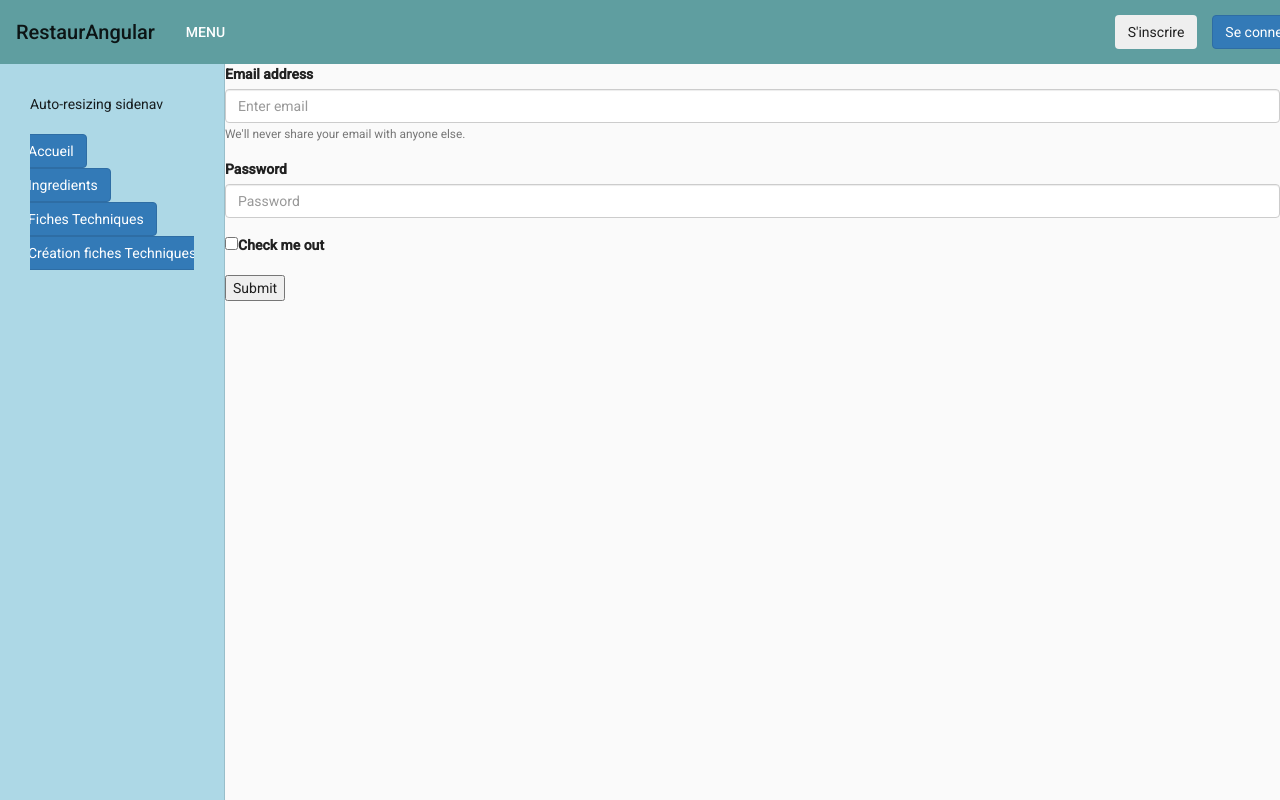
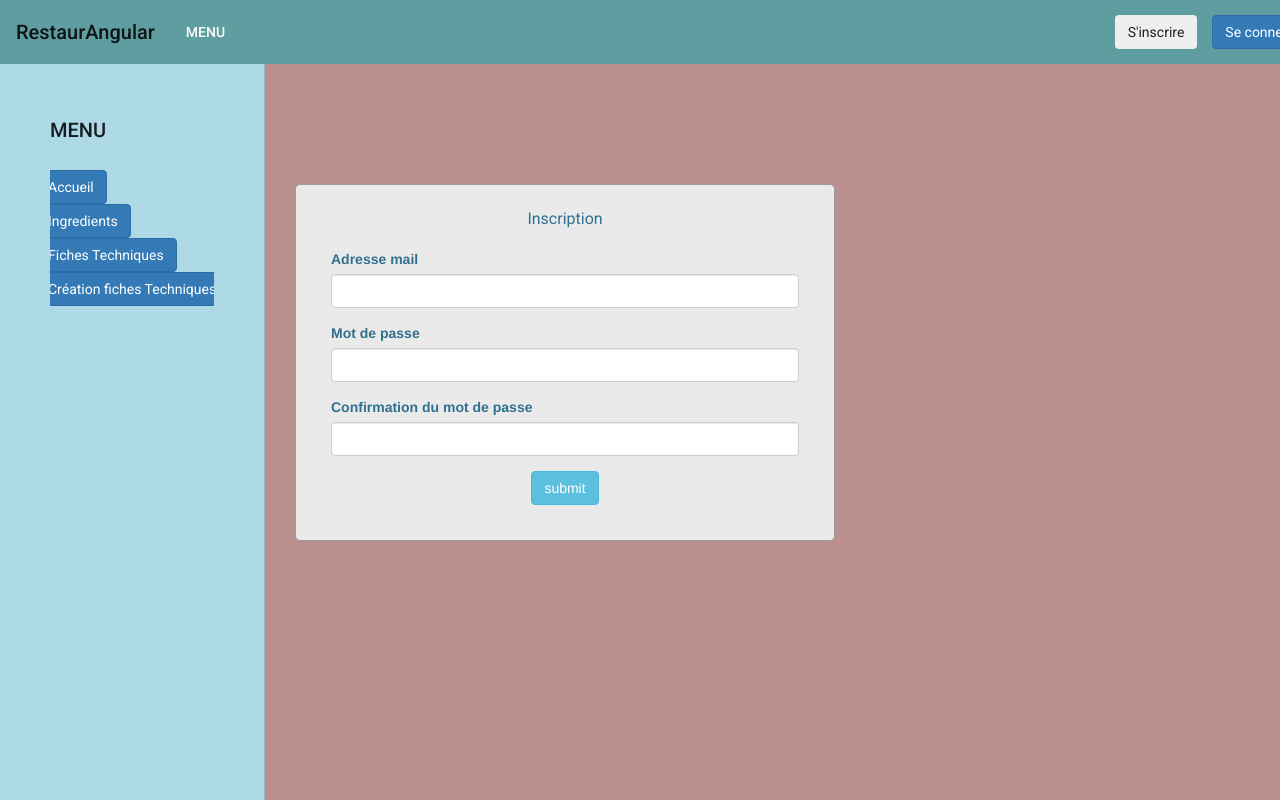
Before and after one commit to QuentinDesbrousses/RestaurantApp, an Angular app in the folder frontend/: page /inscription in a window 1280 px wide. Both pictures are taken after a click on the button "MENU". Shown: the top 800 px of the page. Built offline with nearby package versions, Linux system fonts and the light colour scheme.

Commit message:
update login and register forms

```diff
--- a/frontend/src/app/components/navbar/navbar.component.css
+++ b/frontend/src/app/components/navbar/navbar.component.css
@@ -20,7 +20,9 @@
     margin-right: 10%;
 }
 
-
+.navbar-content {
+    margin: auto;
+}
 
 
 .sidenav-container {
@@ -38,5 +40,5 @@
 
 .sidenav {
     background-color: lightblue;
-    padding: 30px;
+    padding: 50px;
 }
--- a/frontend/src/app/components/navbar/navbar.component.html
+++ b/frontend/src/app/components/navbar/navbar.component.html
@@ -11,8 +11,8 @@
 
     <!-- SideNavBar -->
     <mat-drawer #drawer class="sidenav" mode="side">
-        <p>Auto-resizing sidenav</p>
-        <mat-nav-list>
+        <h2>MENU</h2>
+        <mat-nav-list class="navbar-content">
             <div class="row align-items-start">
                 <div class="col"><button class="home-btn btn btn-primary m-3" routerLink="/accueil">Accueil</button></div>
                 <div class="col"><button class="ingr-btn btn btn-primary m-3" routerLink="/gestionIngredient">Ingredients</button></div>
--- a/frontend/src/app/pages/connexion/connexion.component.css
+++ b/frontend/src/app/pages/connexion/connexion.component.css
@@ -6,14 +6,14 @@ body {
   }
   #login .container #login-row #login-column #login-box {
     margin-top: 120px;
+    margin-left: auto;
+    margin-right: auto;
     max-width: 600px;
-    height: 320px;
+    height: auto;
     border: 1px solid #9C9C9C;
+      border-radius: 5px;
     background-color: #EAEAEA;
   }
   #login .container #login-row #login-column #login-box #login-form {
     padding: 20px;
   }
-  #login .container #login-row #login-column #login-box #login-form #register-link {
-    margin-top: -85px;
-  }
--- a/frontend/src/app/pages/connexion/connexion.component.html
+++ b/frontend/src/app/pages/connexion/connexion.component.html
@@ -1,31 +1,23 @@
-
-<script src="//maxcdn.bootstrapcdn.com/bootstrap/4.1.1/js/bootstrap.min.js"></script>
-<script src="//cdnjs.cloudflare.com/ajax/libs/jquery/3.2.1/jquery.min.js"></script>
-<!------ Include the above in your HEAD tag ---------->
 
 <body>
     <div id="login">
-        <h3 class="text-center text-white pt-5">Login form</h3>
         <div class="container">
-            <div id="login-row" class="row justify-content-center align-items-center">
+            <div id="login-row" class="">
                 <div id="login-column" class="col-md-6">
                     <div id="login-box" class="col-md-12">
                         <form id="login-form" class="form" action="" method="post">
-                            <h3 class="text-center text-info">Login</h3>
+                            <h3 class="text-center text-info">Connexion</h3>
                             <div class="form-group">
-                                <label for="username" class="text-info">Username:</label><br>
+                                <label for="username" class="text-info">Adresse mail</label><br>
                                 <input type="text" name="username" id="username" class="form-control">
                             </div>
                             <div class="form-group">
-                                <label for="password" class="text-info">Password:</label><br>
+                                <label for="password" class="text-info">Mot de passe</label><br>
                                 <input type="text" name="password" id="password" class="form-control">
                             </div>
-                            <div class="form-group">
-                                <label for="remember-me" class="text-info"><span>Remember me</span> <span><input id="remember-me" name="remember-me" type="checkbox"></span></label><br>
+                            <div class="form-group text-center">
+                                <label for="remember-me" class="text-info"><span>Se souvenir de moi</span> <span><input id="remember-me" name="remember-me" type="checkbox"></span></label><br>
                                 <input type="submit" name="submit" class="btn btn-info btn-md" value="submit">
-                            </div>
-                            <div id="register-link" class="text-right">
-                                <a href="#" class="text-info">Register here</a>
                             </div>
                         </form>
                     </div>
--- a/frontend/src/app/pages/inscription/inscription.component.css
+++ b/frontend/src/app/pages/inscription/inscription.component.css
@@ -0,0 +1,19 @@
+body {
+    margin: 0;
+    padding: 0;
+    background-color: rosybrown;
+    height: 100vh;
+}
+#register .container #register-row #register-column #register-box {
+    margin-top: 120px;
+    margin-left: auto;
+    margin-right: auto;
+    max-width: 600px;
+    height: auto;
+    border: 1px solid #9C9C9C;
+    border-radius: 5px;
+    background-color: #EAEAEA;
+}
+#register .container #register-row #register-column #register-box #register-form {
+    padding: 20px;
+}
--- a/frontend/src/app/pages/inscription/inscription.component.html
+++ b/frontend/src/app/pages/inscription/inscription.component.html
@@ -1,16 +1,31 @@
-<form>
-    <div class="form-group">
-      <label for="exampleInputEmail1">Email address</label>
-      <input type="email" class="form-control" id="exampleInputEmail1" aria-describedby="emailHelp" placeholder="Enter email">
-      <small id="emailHelp" class="form-text text-muted">We'll never share your email with anyone else.</small>
+
+<body>
+    <div id="register">
+        <div class="container">
+            <div id="register-row" class="">
+                <div id="register-column" class="col-md-6">
+                    <div id="register-box" class="col-md-12">
+                        <form id="register-form" class="form" action="" method="post">
+                            <h3 class="text-center text-info">Inscription</h3>
+                            <div class="form-group">
+                                <label for="username" class="text-info">Adresse mail</label><br>
+                                <input type="text" name="username" id="username" class="form-control">
+                            </div>
+                            <div class="form-group">
+                                <label for="password-register" class="text-info">Mot de passe</label><br>
+                                <input type="text" name="password" id="password-register" class="form-control">
+                            </div>
+                            <div class="form-group">
+                                <label for="password-register2" class="text-info">Confirmation du mot de passe</label><br>
+                                <input type="text" name="password" id="password-register2" class="form-control">
+                            </div>
+                            <div class="form-group text-center">
+                                <input type="submit" name="submit" class="btn btn-info btn-md" value="submit">
+                            </div>
+                        </form>
+                    </div>
+                </div>
+            </div>
+        </div>
     </div>
-    <div class="form-group">
-      <label for="exampleInputPassword1">Password</label>
-      <input type="password" class="form-control" id="exampleInputPassword1" placeholder="Password">
-    </div>
-    <div class="form-group form-check">
-      <input type="checkbox" class="form-check-input" id="exampleCheck1">
-      <label class="form-check-label" for="exampleCheck1">Check me out</label>
-    </div>
-    <button type="submit" >Submit</button>
-  </form>
+</body>
```
